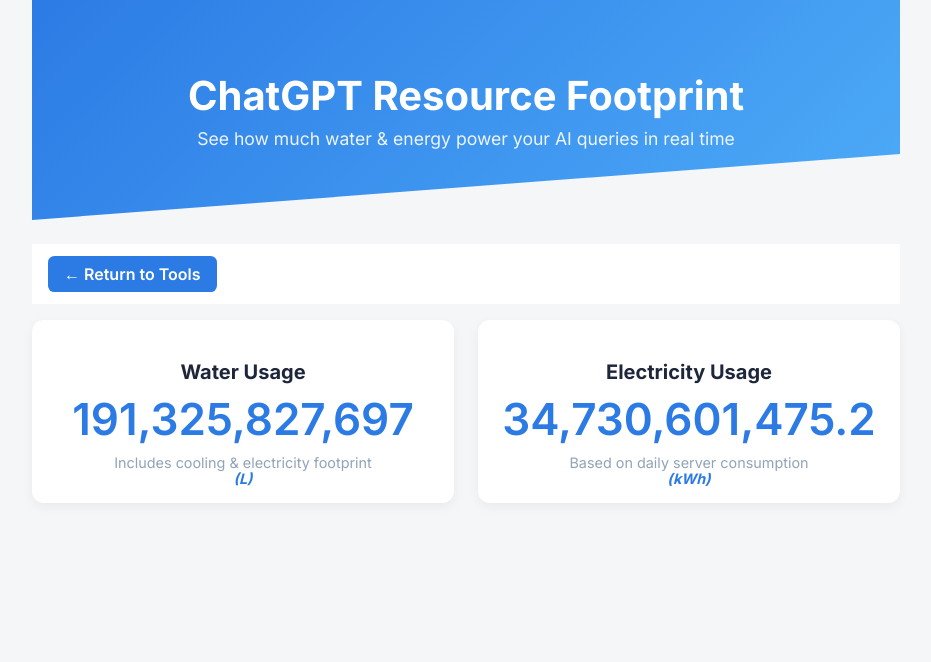
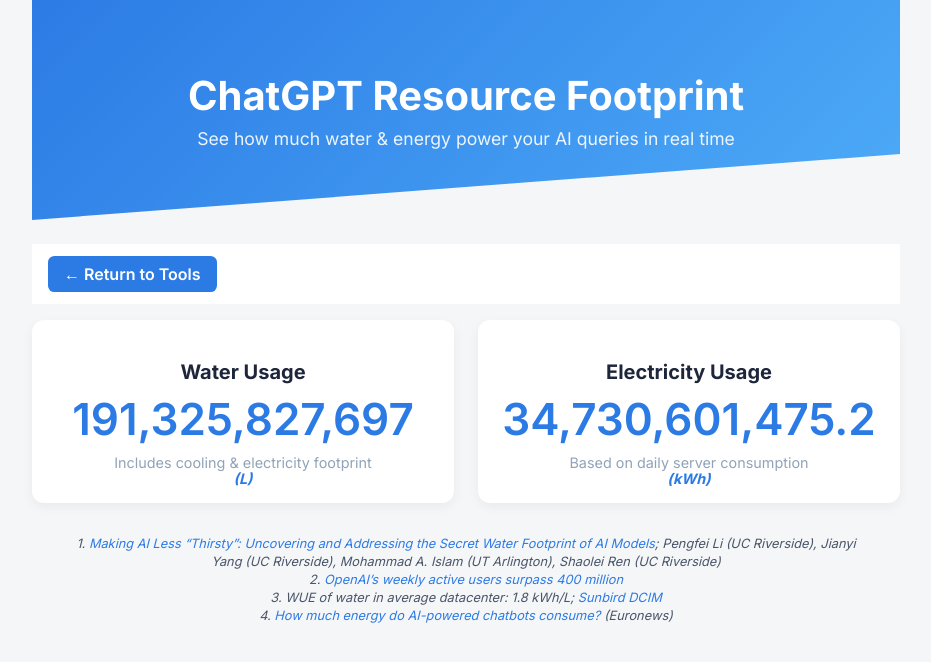
Before and after one commit to pshanno4/portfolio, a plain HTML site: page chatgpt-water-counter.html in a window 1280 px wide. Shown: the whole page, without its empty margins (174-1105 px from the left). Drawn offline with Linux system fonts and the light colour scheme.

Commit message:
Update chatgpt-water-counter.html

```diff
--- a/chatgpt-water-counter.html
+++ b/chatgpt-water-counter.html
@@ -32,7 +32,23 @@
       background-color: #1a5bb8;
     }
 
-    /* (keep the rest of your existing CSS in style.css) */
+    /* Sources citation styling */
+    .sources {
+      max-width: 800px;
+      margin: 2rem auto 1rem;
+      text-align: center;
+      font-style: italic;
+      font-size: 0.8rem;
+      color: #4a5568;
+      line-height: 1.4;
+    }
+    .sources a {
+      color: #2c7be5;
+      text-decoration: none;
+    }
+    .sources a:hover {
+      text-decoration: underline;
+    }
   </style>
 </head>
 <body>
@@ -46,7 +62,7 @@
       </div>
     </header>
 
-    <!-- RETURN BUTTON (under the “Paul Shannon” header area) -->
+    <!-- RETURN BUTTON (aligned under main header) -->
     <div class="return-wrapper">
       <a href="tools.html" class="return-button">← Return to Tools</a>
     </div>
@@ -69,6 +85,14 @@
         </div>
       </section>
     </main>
+
+    <!-- Sources (bottom-centered, italic) -->
+    <p class="sources">
+      1. <a href="https://arxiv.org/pdf/2304.03271" target="_blank">Making AI Less “Thirsty”: Uncovering and Addressing the Secret Water Footprint of AI Models</a>; Pengfei Li (UC Riverside), Jianyi Yang (UC Riverside), Mohammad A. Islam (UT Arlington), Shaolei Ren (UC Riverside)<br>
+      2. <a href="https://www.reuters.com/technology/artificial-intelligence/openais-weekly-active-users-surpass-400-million-2025-02-20/" target="_blank">OpenAI’s weekly active users surpass 400 million</a><br>
+      3. WUE of water in average datacenter: 1.8 kWh/L; <a href="https://www.sunbirddcim.com/glossary/water-usage-effectiveness-wue" target="_blank">Sunbird DCIM</a><br>
+      4. <a href="https://www.euronews.com/my-europe/2025/03/17/chatgpt-deepseek-co-how-much-energy-do-ai-powered-chatbots-consume" target="_blank">How much energy do AI-powered chatbots consume?</a> (Euronews)
+    </p>
   </div>
 
   <script src="script.js"></script>
```
